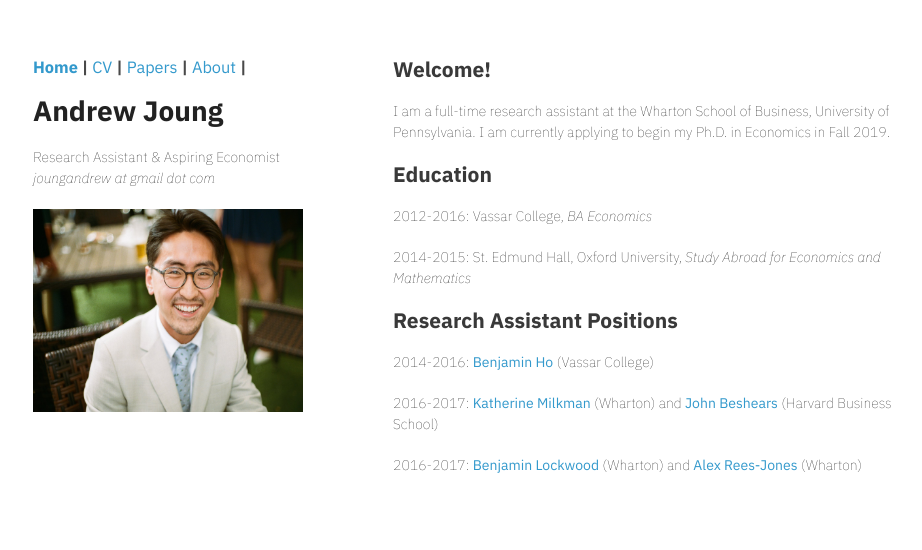
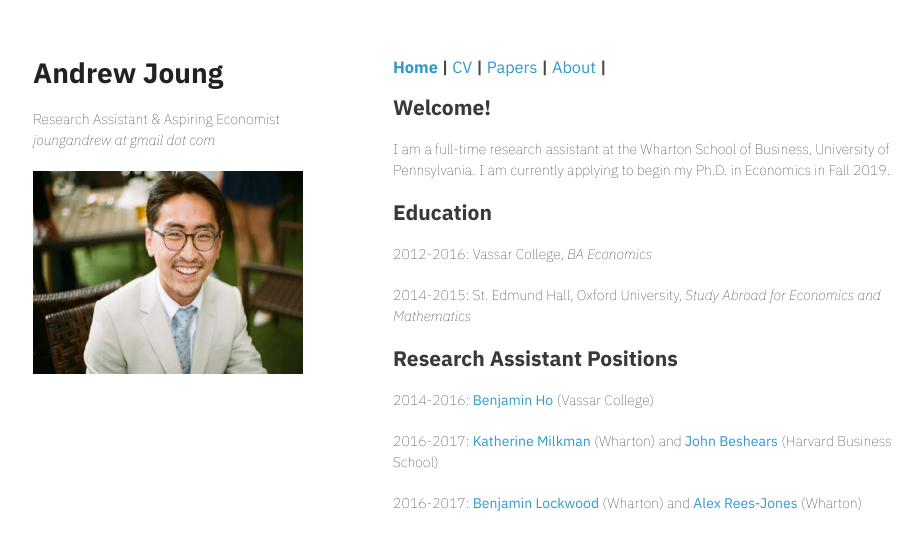
Before and after one commit to sxfinance/sxia.github.io, a Jekyll site: the page index.html, which Jekyll copies as it is, in a window 1280 px wide. Shown: the top 550 px of the page, without its empty margins (177-1099 px from the left). Built offline with Jekyll 4.4.1, drawn with Linux system fonts in a browser that asks for light colours.

Commit message:
Update index.html

```diff
--- a/index.html
+++ b/index.html
@@ -24,6 +24,11 @@
 <body>
 <div class="wrapper">
       <header>
+        <h1>Andrew Joung</h1>
+        <p>Research Assistant & Aspiring Economist        <i>joungandrew at gmail dot com </i></p>
+	<p class="view"><img src="Photo of Me.jpg" width=309 height=203></p>
+      </header>
+   <section>
       <nav>
 	<h3 style="text-align: left; background-color: white;">
 	<a href="https://anjoung.github.io/"><b>Home</b></a> |
@@ -32,11 +37,6 @@
 	<a href="https://anjoung.github.io/about.html">About</a> |
 	</h3>
       </nav>
-        <h1>Andrew Joung</h1>
-        <p>Research Assistant & Aspiring Economist        <i>joungandrew at gmail dot com </i></p>
-	<p class="view"><img src="Photo of Me.jpg" width=309 height=203></p>
-      </header>
-   <section>
 	<h2><a id="welcome" class="anchor" href="#welcome" aria-hidden="true"><span class="octicon octicon-link"></span></a><b>Welcome!</b></h3>
 	<p>I am a full-time research assistant at the Wharton School of Business, University of Pennsylvania. I am currently applying to begin my Ph.D. in Economics in Fall 2019.</p>
 
```
